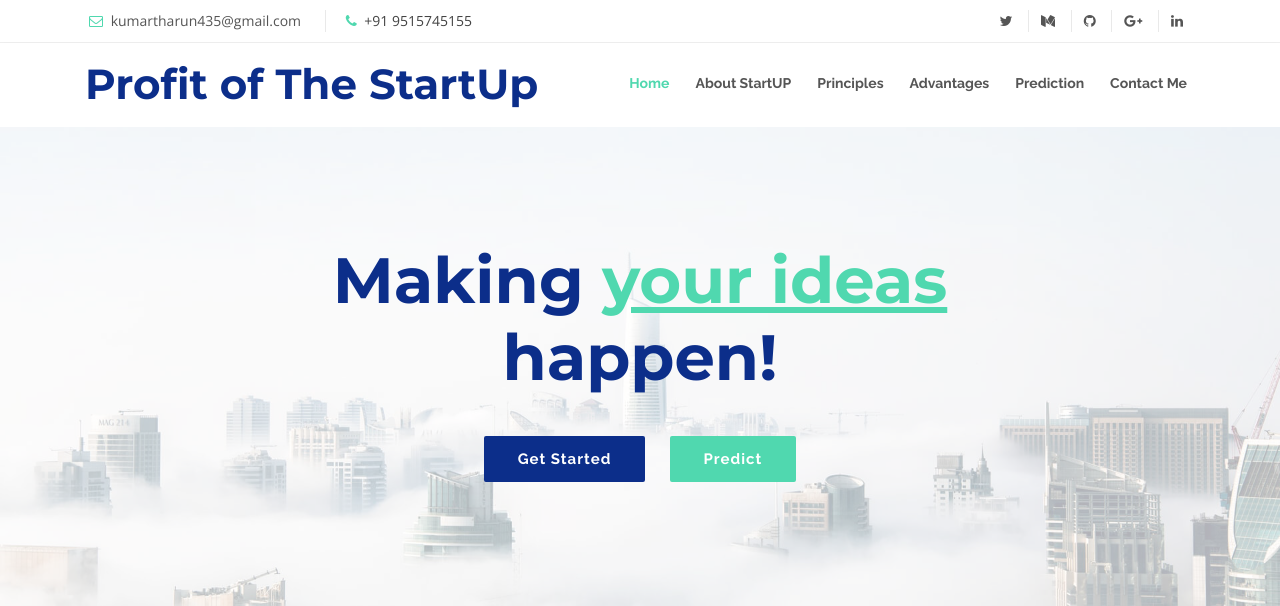
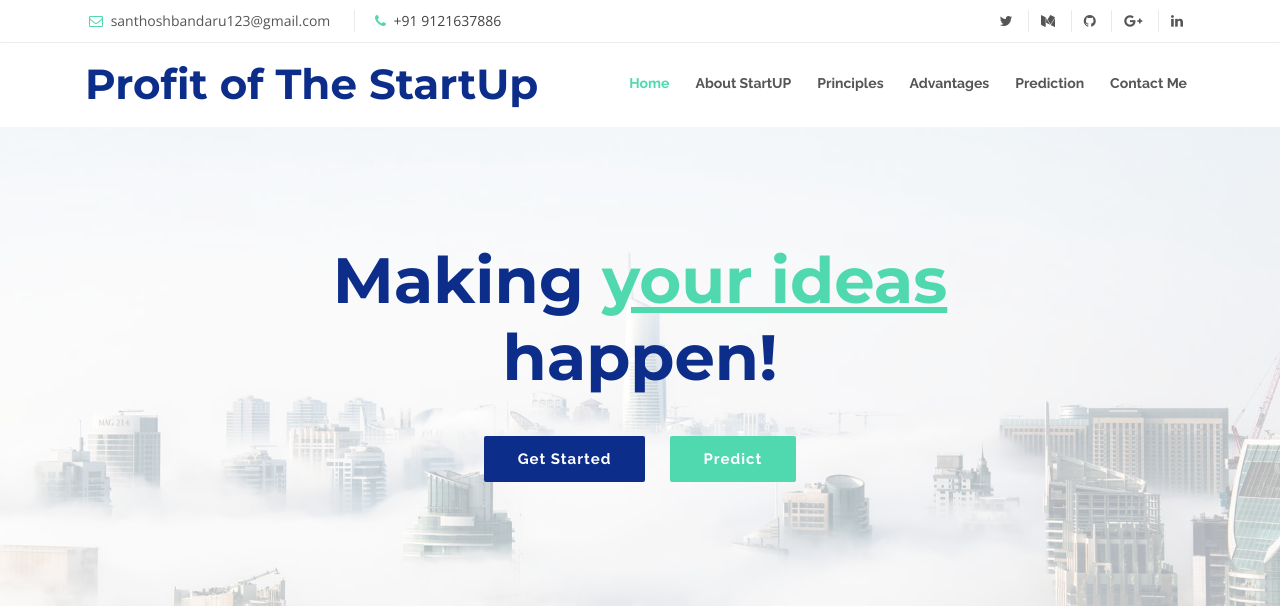
Before and after one commit to santhoshbandaru/ilander_project, a Flask app: page / in a window 1280 px wide. Shown: the top 606 px of the page. Run offline with Flask 2, Linux system fonts and the light colour scheme; parts of the project's set-up code (start-up, migrations or seed data) failed here and were passed over; some libraries are stand-ins or nearby versions.

Commit message:
Update index.html

```diff
--- a/templates/index.html
+++ b/templates/index.html
@@ -38,15 +38,15 @@
   <section id="topbar" class="d-none d-lg-block">
     <div class="container clearfix">
       <div class="contact-info float-left">
-        <i class="fa fa-envelope-o"></i> <a target="_blank" href="mailto:kumartharun435@gmail.com"> kumartharun435@gmail.com</a>
-        <i class="fa fa-phone"></i> +91 9515745155
+        <i class="fa fa-envelope-o"></i> <a target="_blank" href="mailto:santhoshbandaru123@gmail.com"> santhoshbandaru123@gmail.com</a>
+        <i class="fa fa-phone"></i> +91 9121637886
       </div>
       <div class="social-links float-right">
-        <a href="https://twitter.com/kumartharun435" target="_blank" class="twitter"><i class="fa fa-twitter"></i></a>
-        <a href="https://medium.com/@kumartharun435" target="_blank" class="medium"><i class="fa fa-medium"></i></a>
-        <a href=" https://github.com/tharun435" target="_blank" class="github"><i class="fa fa-github"></i></a>
-        <a href="mailto:kumartharun435@gmail.com" target="_blank" class="google-plus"><i class="fa fa-google-plus"></i></a>
-        <a href="https://www.linkedin.com/in/tharunkumartallapalli/" target="_blank" class="linkedin"><i class="fa fa-linkedin"></i></a>
+        <a href="https://twitter.com/santhu1107" target="_blank" class="twitter"><i class="fa fa-twitter"></i></a>
+        <a href="https://medium.com/@santhoshbandaru123" target="_blank" class="medium"><i class="fa fa-medium"></i></a>
+        <a href="https://github.com/santhoshbandaru" target="_blank" class="github"><i class="fa fa-github"></i></a>
+        <a href="mailto:santhoshbandaru123@gmail.com" target="_blank" class="google-plus"><i class="fa fa-google-plus"></i></a>
+        <a href="https://www.linkedin.com/in/santhosh-kumar-bandaru-a1400b191" target="_blank" class="linkedin"><i class="fa fa-linkedin"></i></a>
       </div>
     </div>
   </section>
```
